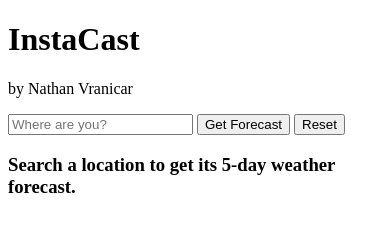
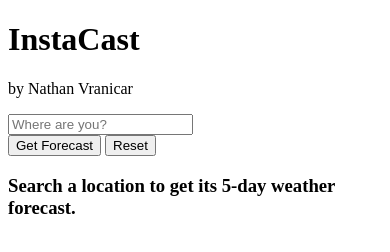
Before and after one commit to nvranicar/instacast, a website with bundled scripts: page public/index.html in a window 390 px wide. Both pictures are taken after a click on the button "Reset". Built offline with nearby package versions, Linux system fonts and the light colour scheme; files whose address does not match are found by name.

Commit message:
added css media queries

```diff
--- a/app/index.js
+++ b/app/index.js
@@ -20,10 +20,12 @@
 });
 
 resetButton.addEventListener('click', () => {
-  results.innerHTML = '<h3 class="empty-text">Search a location to get its 5-day weather forecast.</h3>';
+  results.innerHTML = `<div class="empty-text">
+    <h3>Search a location to get its 5-day weather forecast.</h3>
+  </div>`;
 });
 
-window.addEventListener("unhandledrejection", function(err, promise) {
+window.addEventListener('unhandledrejection', function(err, promise) {
   form.value = '';
   alert(`We couldn't find that city. Please search by city name followed by state or country code. ex) Lexington, KY or London, GB`);
 });
--- a/app/styles/app.scss
+++ b/app/styles/app.scss
@@ -66,7 +66,7 @@
 }
 
 input {
-  flex-grow: 1;
+  flex-grow: 2;
   height: 2rem;
   font-size: 1.2rem;
   background: $c-white;
@@ -77,6 +77,7 @@
   border: none;
   border-radius: 0.3rem;
   font-size: 1.2rem;
+  flex-grow: 1;
   &:hover {
     cursor: pointer;
   }
@@ -88,6 +89,13 @@
     background: rgba($c-green, 0.65);
     color: rgba($c-dark, 0.65);
   }
+}
+
+.buttons {
+  flex-grow: 1;
+  display: flex;
+  justify-content: space-between;
+  margin-top: 0.1rem;
 }
 
 .reset {
@@ -108,9 +116,11 @@
 
 .empty-text {
   width: 100%;
+  height: 15rem;
+  display: flex;
+  flex-direction: column;
+  justify-content: space-around;
   text-align: center;
-  vertical-align: middle;
-  line-height: 15rem;
 }
 
 .location {
@@ -146,3 +156,17 @@
 .weather-icon {
   width: 5rem;
 }
+
+@media screen and (max-width: 500px) {
+  .container {
+    padding: 0.2rem;
+  }
+
+  button {
+    height: 2.5rem;
+  }
+
+  input {
+    height: 2.5rem;
+  }
+}
--- a/public/index.html
+++ b/public/index.html
@@ -17,11 +17,15 @@
     <div class="box">
       <div class="input">
         <input placeholder="Where are you?" class="search-prompt">
-        <button type="submit" class="search">Get Forecast</button>
-        <button class="reset">Reset</button>
+        <div class="buttons">
+          <button type="submit" class="search">Get Forecast</button>
+          <button class="reset">Reset</button>
+        </div>
       </div>
       <div class="results">
-        <h3 class="empty-text">Search a location to get its 5-day weather forecast.</h3>
+        <div class="empty-text">
+          <h3>Search a location to get its 5-day weather forecast.</h3>
+        </div>
       </div>
     </div>
   </div>
```
